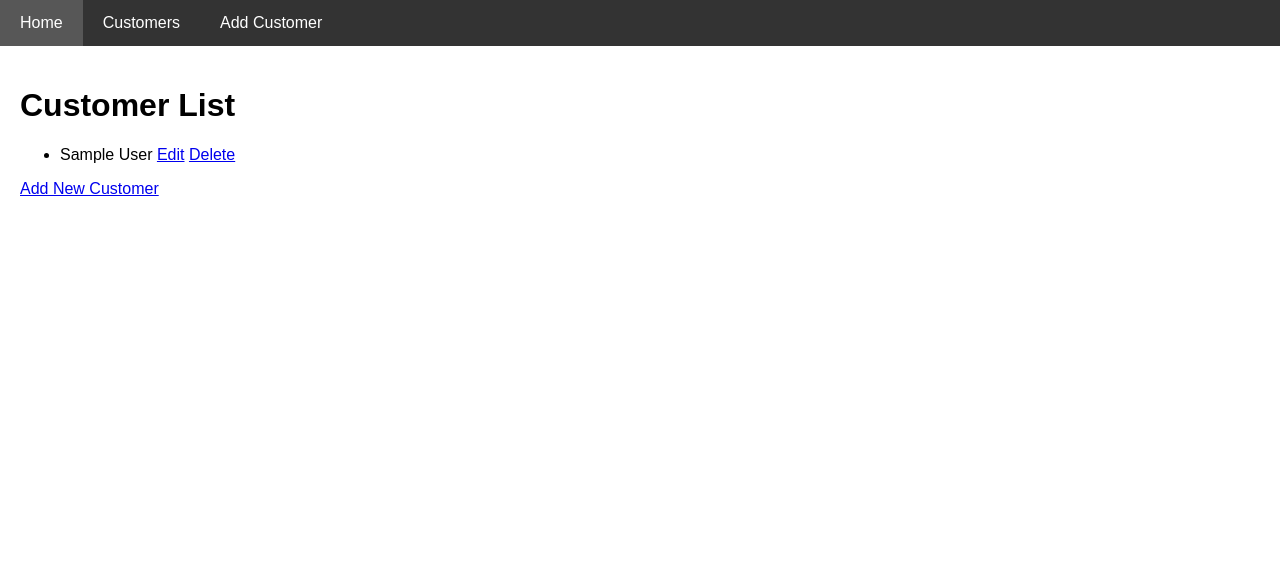
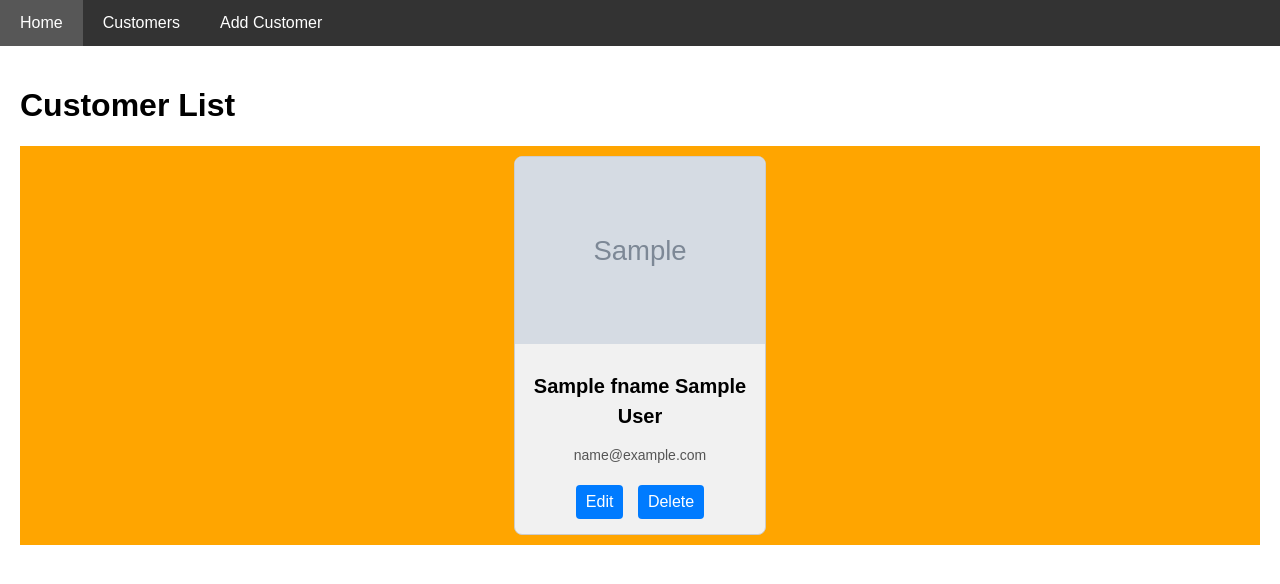
Before and after one commit to NJSP/space-tigers, a Django app: template space_tigersapp/templates/customer_list.html in a window 1280 px wide. Shown: the top 584 px of the page. Run offline with Django 3.2, Linux system fonts and the light colour scheme; the template is opened without the code that fills it: most values are stand-ins (such as "Sample title", 1, 10 or a date in 2020); grey boxes marked "Sample" are stand-in pictures.

Commit message:
Fixed up the form and customer list

```diff
--- a/space_tigersapp/admin.py
+++ b/space_tigersapp/admin.py
@@ -7,7 +7,7 @@ class ProductAdmin(admin.ModelAdmin):
     list_display = ('name', 'price', 'stock')
 
 class CustomerAdmin(admin.ModelAdmin):
-    list_display = ('first_name', 'last_name', 'email', 'phone_number')
+    list_display = ('fname', 'lname', 'mi', 'email', 'phone', 'avatar_url')
 
 admin.site.register(Product)
 admin.site.register(Customer)
--- a/space_tigersapp/templates/base.html
+++ b/space_tigersapp/templates/base.html
@@ -1,6 +1,16 @@
 <!DOCTYPE html>
 <html>
 <head>
+    <meta charset=”UTF-8”>
+    <meta name=”viewport” content=”width=device-width, initial-scale=1.0”>
+    <!-- Bootstrap CSS -->
+    <link href=
+    ”https://cdn.jsdelivr.net/npm/bootstrap@5.1.1/dist/css/bootstrap.min.css”
+        rel=”stylesheet” integrity=
+    ”sha384-F3w7mX95PdgyTmZZMECAngseQB83DfGTowi0iMjiWaeVhAn4FJkqJByhZMI3AhiU”
+        crossorigin=”anonymous”>
+
+
     <title>{% block title %}Space Tigers Rule!{% endblock %}</title>
     <style>
         body {
@@ -46,5 +56,10 @@
     <div class="content">
         {% block content %}{% endblock %}
     </div>
+    <!-- Bootstrap JS
+    <script src=”https://cdn.jsdelivr.net/npm/bootstrap@5.1.1/dist/js/bootstrap.bundle.min.js”
+    integrity=”sha384-/bQdsTh/da6pkI1MST/rWKFNjaCP5gBSY4sEBT38Q/9RBh9AH40zEOg7Hlq2THRZ”
+    crossorigin=”anonymous”>
+    </script>-->
 </body>
 </html>
--- a/space_tigersapp/templates/customer_list.html
+++ b/space_tigersapp/templates/customer_list.html
@@ -3,15 +3,73 @@
 {% block title %}Customer List{% endblock %}
 
 {% block content %}
+<style>
+    .flex-container {
+      display: flex;
+      flex-wrap: wrap;
+      gap: 20px; /* Add some space between the cards */
+      justify-content: center; /* Center the cards horizontally */
+      background-color: orange;
+    }
+
+    .card {
+      background-color: #f1f1f1;
+      width: 250px; /* Set a fixed width for the cards */
+      margin: 10px;
+      text-align: center;
+      line-height: 1.5;
+      font-size: 16px;
+      border: 1px solid #ccc;
+      border-radius: 8px;
+      overflow: hidden;
+    }
+
+    .card img {
+      width: 100%;
+      height: auto;
+    }
+
+    .card-body {
+      padding: 10px;
+    }
+
+    .card-title {
+      font-size: 20px;
+      margin: 10px 0;
+    }
+
+    .card-text {
+      font-size: 14px;
+      color: #555;
+    }
+
+    .card a {
+      display: inline-block;
+      margin: 5px;
+      padding: 5px 10px;
+      background-color: #007bff;
+      color: white;
+      text-decoration: none;
+      border-radius: 4px;
+    }
+
+    .card a:hover {
+      background-color: #0056b3;
+    }
+</style>
+
 <h1>Customer List</h1>
-<ul>
+<div class="flex-container">
     {% for customer in customers %}
-        <li>
-            {{ customer.first_name }} {{ customer.last_name }}
-            <a href="{% url 'customer_edit' customer.id %}">Edit</a>
-            <a href="{% url 'customer_delete' customer.id %}">Delete</a>
-        </li>
+        <div class="card">
+            <img class="card-img-top" src="{{ customer.avatar_url }}" alt="Card image cap">
+            <div class="card-body">
+                <h5 class="card-title">{{ customer.fname }} {{ customer.mi }} {{ customer.lname }}</h5>
+                <p class="card-text">{{ customer.email }}</p>
+                <a href="{% url 'customer_edit' customer.id %}">Edit</a>
+                <a href="{% url 'customer_delete' customer.id %}">Delete</a>
+            </div>
+        </div>
     {% endfor %}
-</ul>
-<a href="{% url 'customer_new' %}">Add New Customer</a>
+</div>
 {% endblock %}
```
Also changed, not shown: space_tigersapp/forms.py (+9 -1 lines), space_tigersapp/models.py (+6 -4 lines), space_tigersapp/templates/customer_form.html (+45 -6 lines), db.sqlite3, space_tigersapp/migrations/0003_rename_first_name_customer_fname_and_more.py (added).
